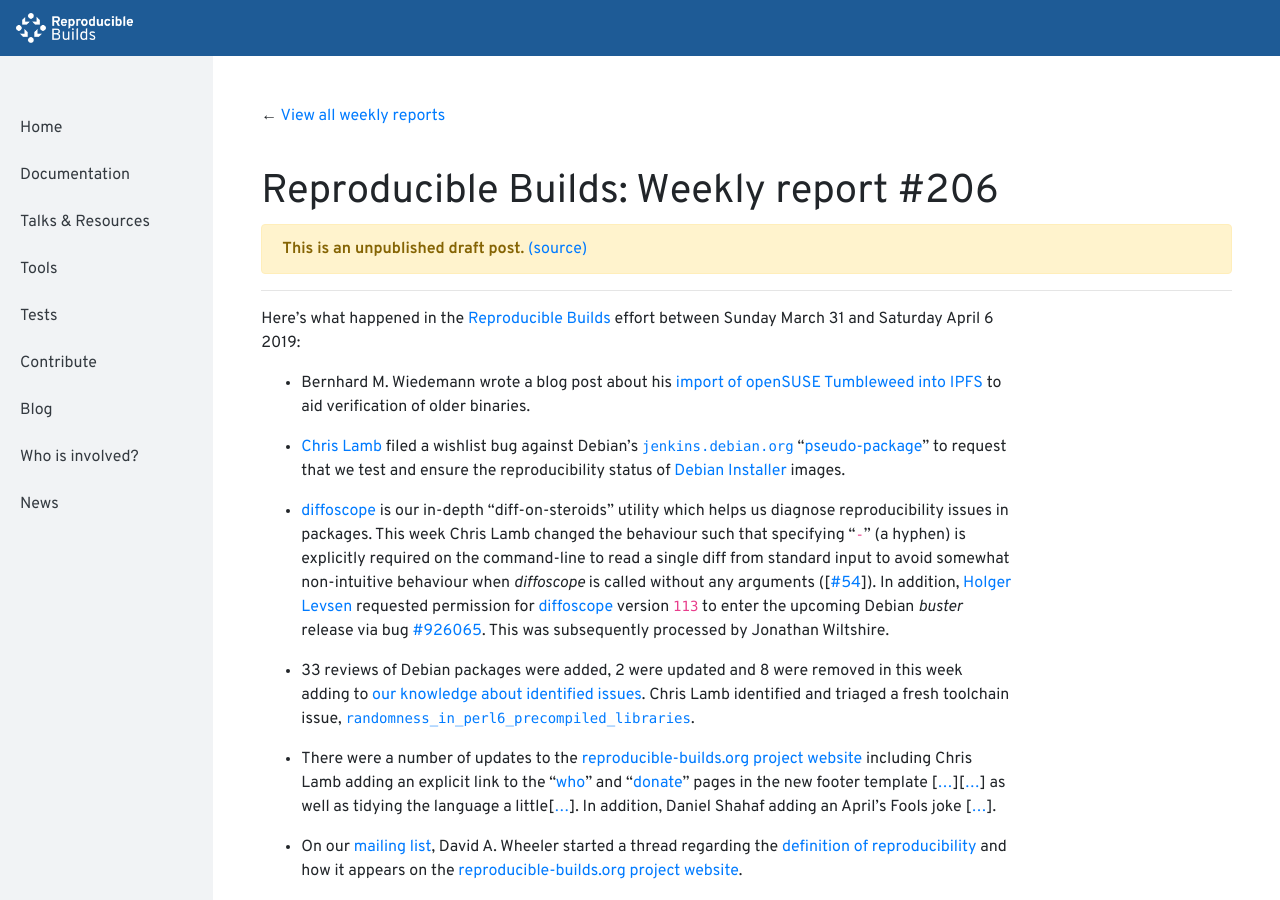
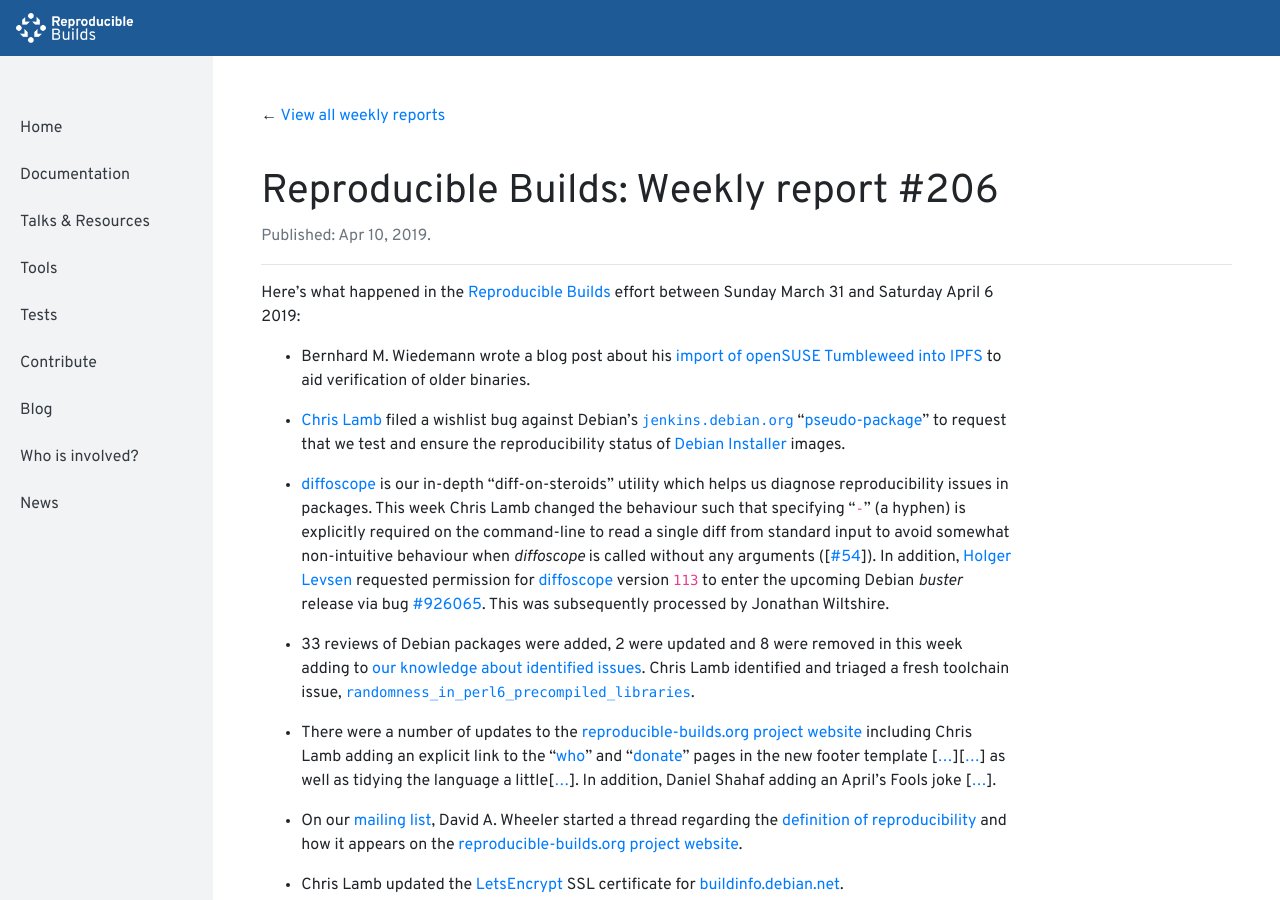
Before and after one commit to prototypefund/reproducible-website, a Jekyll site: the page built from _blog/posts/206.md, in a window 1280 px wide and 900 px high. Built offline with Jekyll 4.4.1, drawn with Linux system fonts in a browser that asks for light colours.

Commit message:
published as https://reproducible-builds.org/blog/posts/206/

```diff
--- a/_blog/posts/206.md
+++ b/_blog/posts/206.md
@@ -1,6 +1,7 @@
 ---
 layout: new/blog
 week: 206
+published: 2019-04-10 08:29:29
 ---
 
 Here's what happened in the [Reproducible Builds](https://reproducible-builds.org) effort between Sunday March 31 and Saturday April 6 2019:
```
